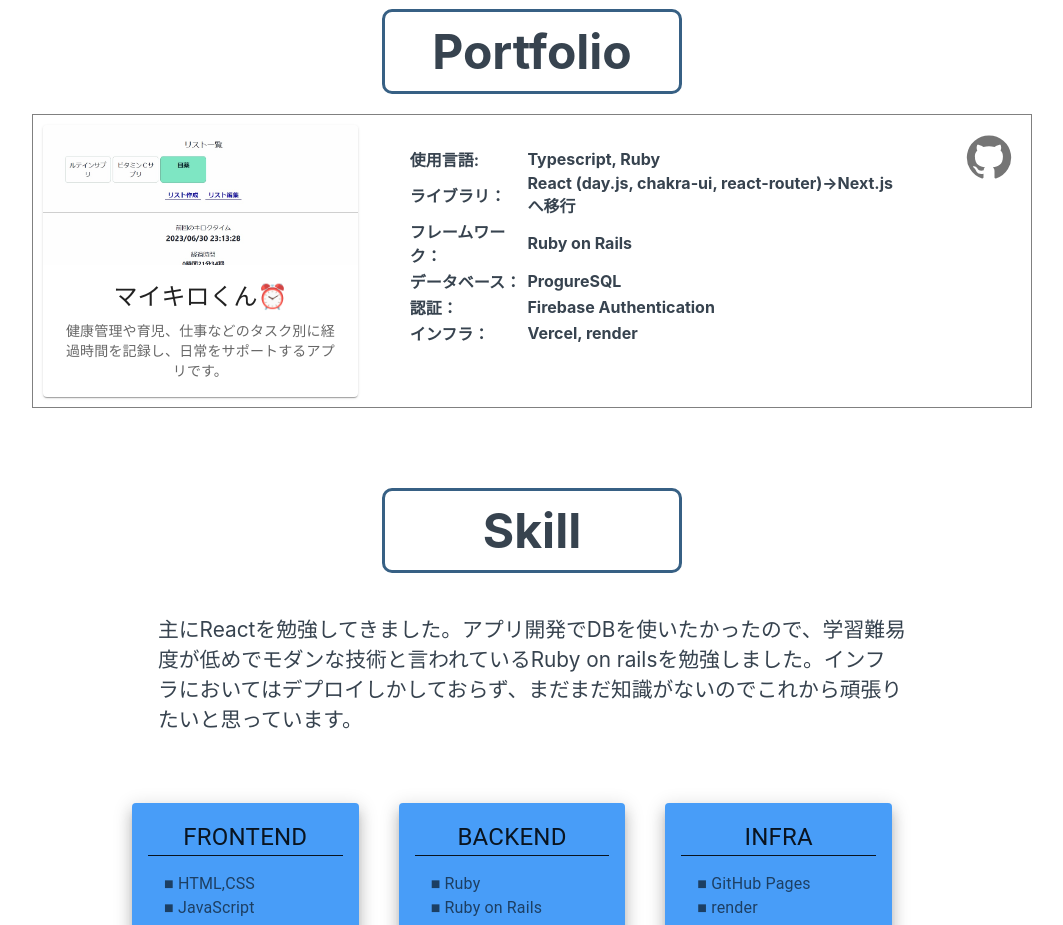
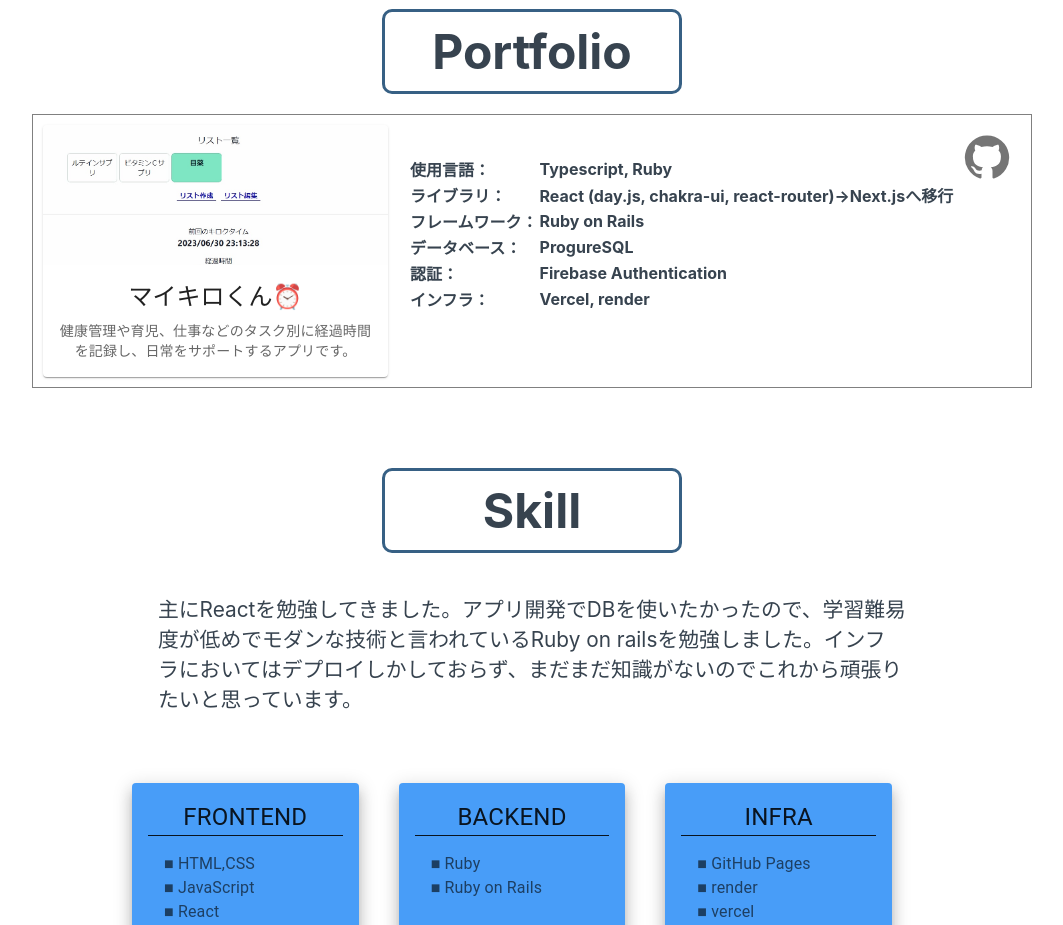
Before and after one commit to seetsuko/seina, a React (Create React App) app: page / in a window 1280 px wide. Shown: the part 2280-3205 px from the top of the page, without its empty margins (108-1171 px from the left). Built offline with nearby package versions, Linux system fonts and the light colour scheme.

Commit message:
refactor:

```diff
--- a/src/Pages/Portfolio.jsx
+++ b/src/Pages/Portfolio.jsx
@@ -41,7 +41,7 @@
           </div>
           <div className="portfolio-detail">
           <table>
-            <tr><th>使用言語:</th><th>Typescript, Ruby</th></tr>
+            <tr><th>使用言語：</th><th>Typescript, Ruby</th></tr>
             <tr><th>ライブラリ：</th><th>React (day.js, chakra-ui, react-router)→Next.jsへ移行</th></tr>
             <tr><th>フレームワーク：</th><th>Ruby on Rails</th></tr>
             <tr><th>データベース：</th><th>ProgureSQL</th></tr>
--- a/src/css/Portfolio.css
+++ b/src/css/Portfolio.css
@@ -21,6 +21,6 @@
 }
 .portfolio-detail{
   text-align:left;
-  padding:20px 50px;
+  padding:30px 0 30px 20px;
   font-size:1rem;
 }
```
